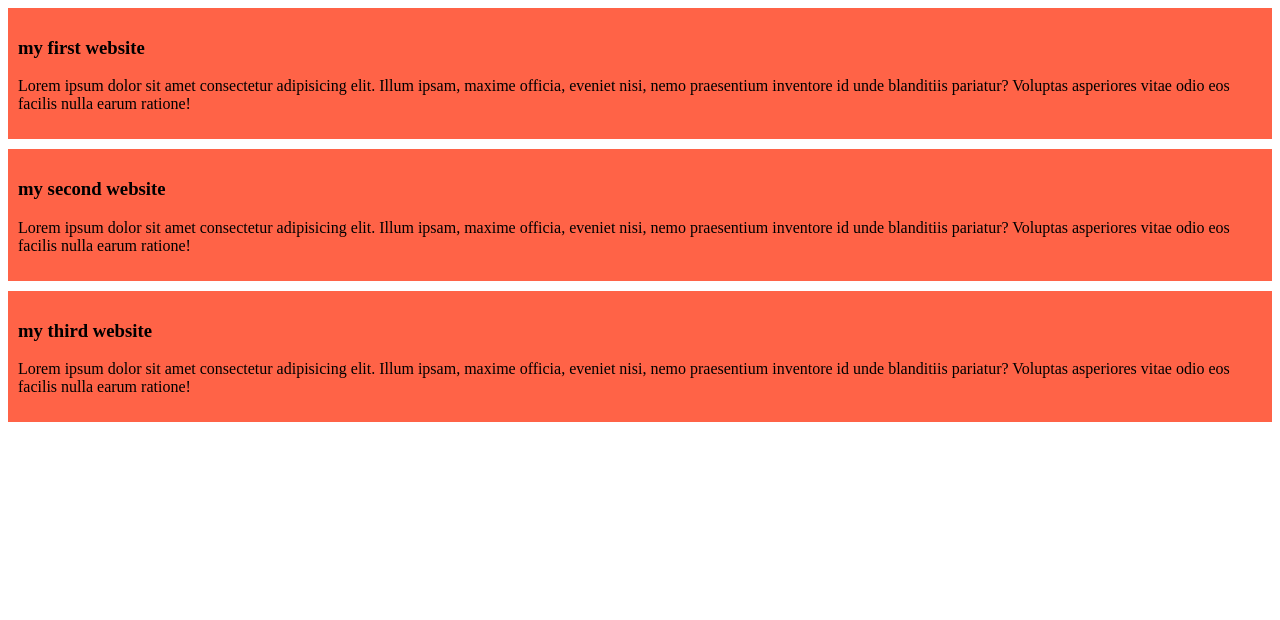
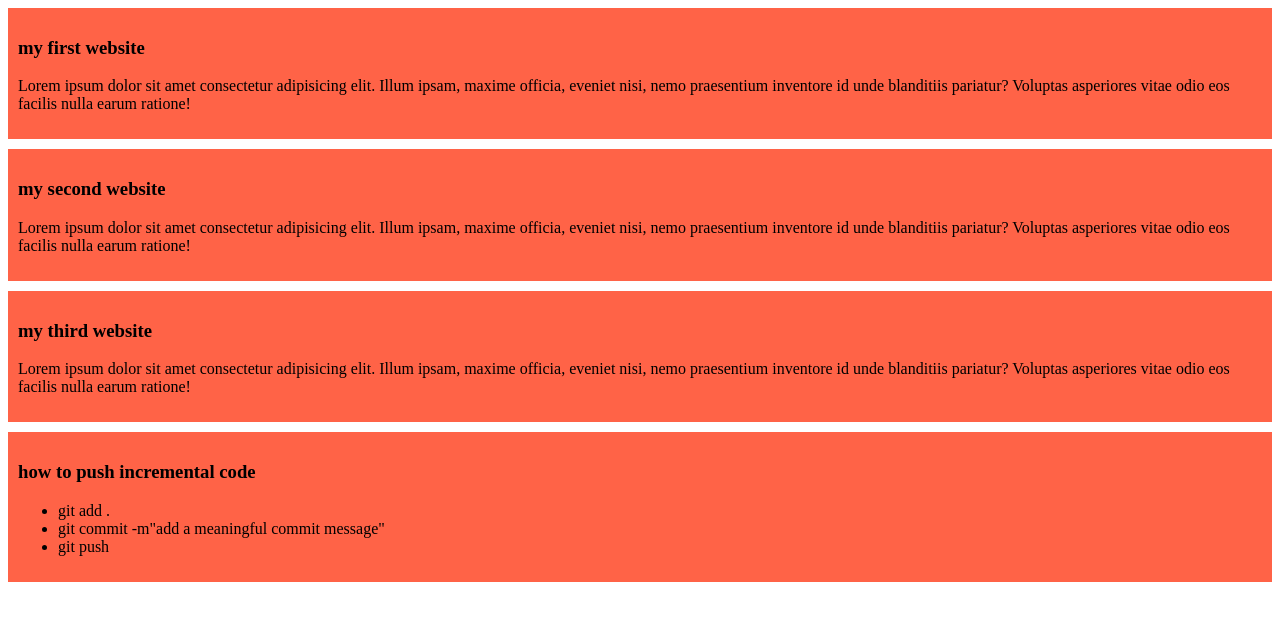
Before and after one commit to Marufa142/my-simple-website, a plain HTML site: page index.html in a window 1280 px wide. Drawn offline with Linux system fonts and the light colour scheme.

Commit message:
added a list to push code

```diff
--- a/index.html
+++ b/index.html
@@ -19,7 +19,16 @@
     <h3>my third website</h3>
     <p>Lorem ipsum dolor sit amet consectetur adipisicing elit. Illum ipsam, maxime officia, eveniet nisi, nemo praesentium inventore id unde blanditiis pariatur? Voluptas asperiores vitae odio eos facilis nulla earum ratione!</p>
    </div>
-
+    <div>
+        <h3>how to push incremental code</h3>
+        <ul>
+            <li>git add .</li>
+            <li>
+                git commit -m"add a meaningful commit message"
+            </li>
+            <li>git push</li>
+        </ul>
+    </div>
 
 </body>
 </html>
```
